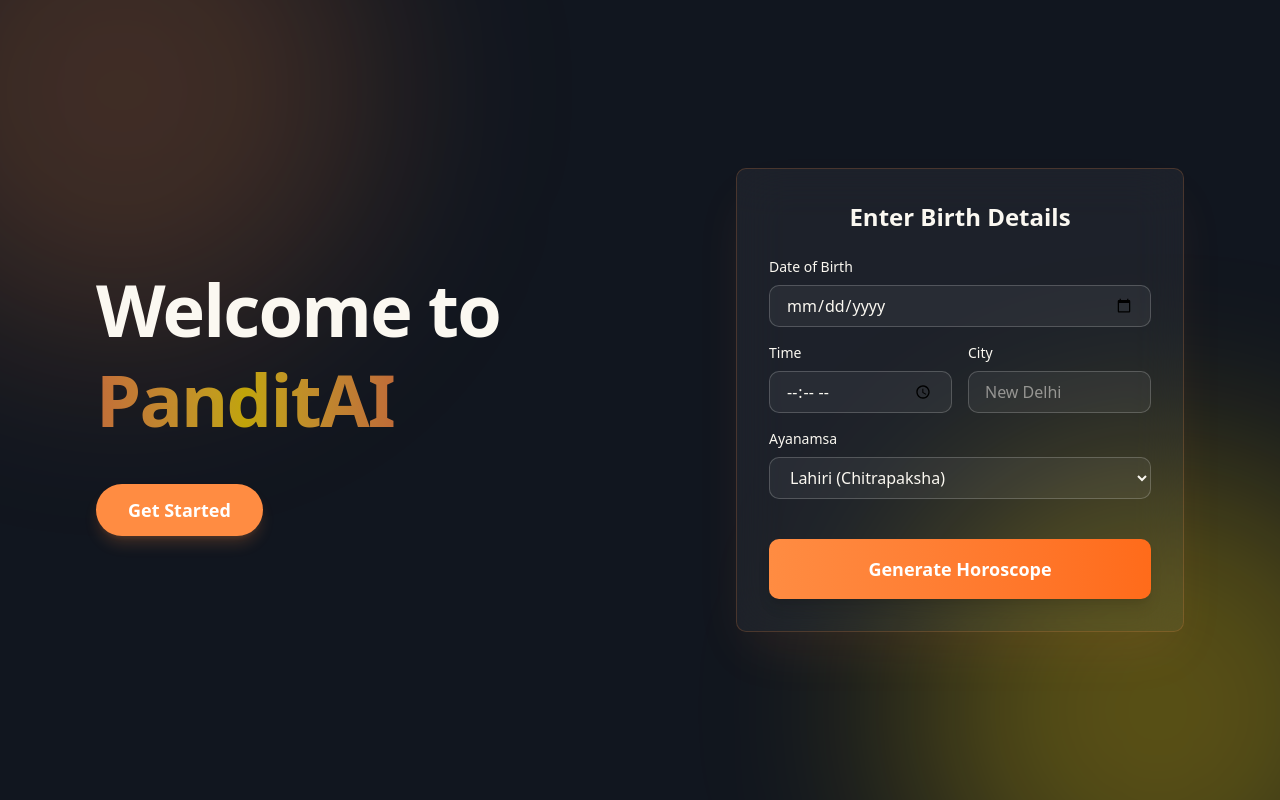
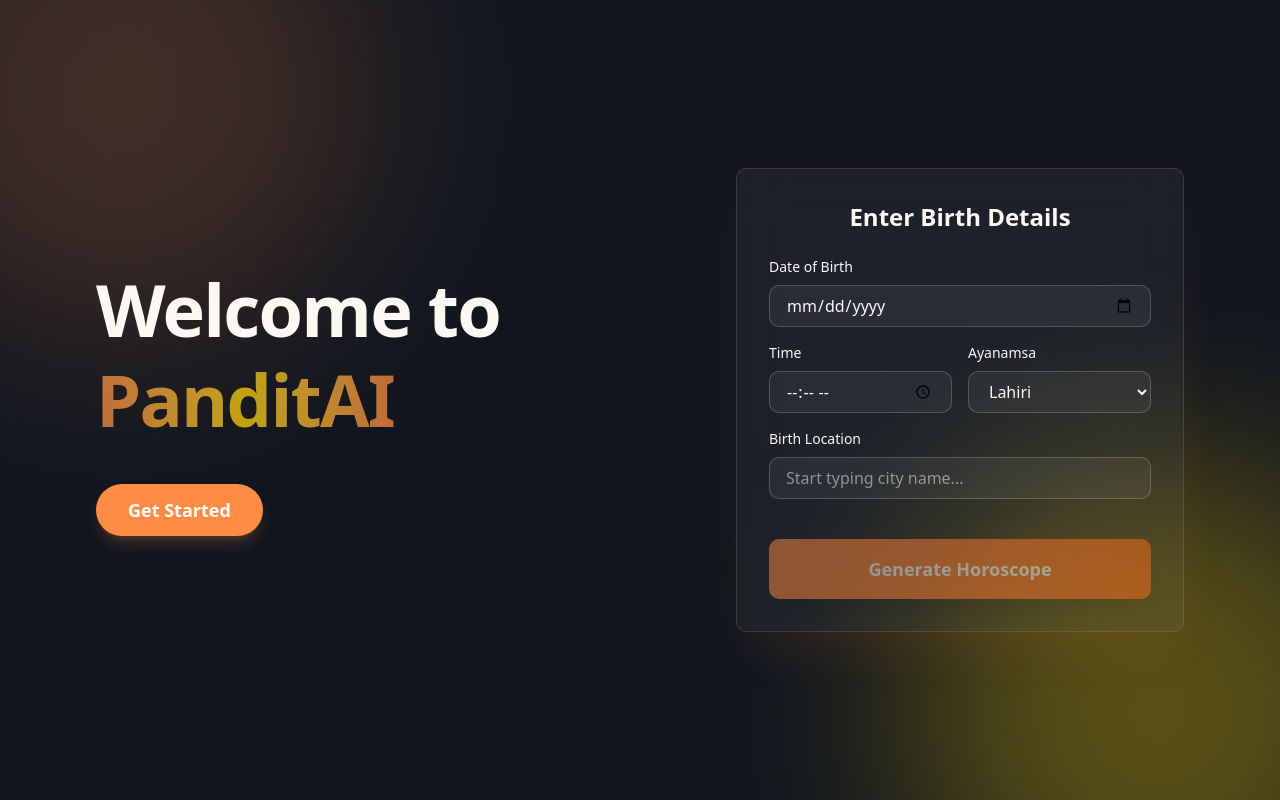
Before and after one commit to adityasharmaaaaa/PanditAI, a Next.js app in the folder frontend/: page / in a window 1280 px wide. Built offline with nearby package versions, Linux system fonts and the light colour scheme.

Commit message:
added middleware and form

```diff
--- a/frontend/src/app/page.tsx
+++ b/frontend/src/app/page.tsx
@@ -1,11 +1,91 @@
+"use client";
+
+import { useState } from "react";
+import LocationAutocomplete from "@/components/LocationAutocomplete";
+
 export default function Home() {
+  const [formData, setFormData] = useState({
+    dob: "",
+    time: "",
+    city: "",
+    lat: 0,
+    lon: 0,
+    ayanamsa: "lahiri",
+  });
+
+  const [loading, setLoading] = useState(false);
+  const [result, setResult] = useState<any>(null);
+  const [error, setError] = useState("");
+
+  const handleLocationSelect = (location: {
+    city: string;
+    lat: number;
+    lon: number;
+  }) => {
+    setFormData((prev) => ({
+      ...prev,
+      city: location.city,
+      lat: location.lat,
+      lon: location.lon,
+    }));
+  };
+
+  // Handle form submission
+  const handleSubmit = async (e: React.FormEvent) => {
+    e.preventDefault();
+    setLoading(true);
+    setError("");
+    setResult(null);
+
+    try {
+      // Parse date and time from form inputs
+      const date = new Date(formData.dob);
+      const [hours, minutes] = formData.time.split(":").map(Number);
+
+      // Prepare request payload for backend
+      const payload = {
+        year: date.getFullYear(),
+        month: date.getMonth() + 1, // JavaScript months are 0-indexed
+        day: date.getDate(),
+        hour: hours,
+        minute: minutes,
+        timezone: 5.5, // Default to IST (India Standard Time)
+        latitude: formData.lat,
+        longitude: formData.lon,
+        ayanamsa: formData.ayanamsa.toUpperCase(),
+      };
+
+      console.log("Sending to backend:", payload);
+
+      // Call backend API
+      const response = await fetch("http://localhost:8000/calculate", {
+        method: "POST",
+        headers: {
+          "Content-Type": "application/json",
+        },
+        body: JSON.stringify(payload),
+      });
+
+      if (!response.ok) {
+        throw new Error(`API Error: ${response.status}`);
+      }
+
+      const data = await response.json();
+      setResult(data);
+      console.log("Backend response:", data);
+    } catch (err: any) {
+      setError(err.message || "Failed to generate horoscope");
+      console.error("Error:", err);
+    } finally {
+      setLoading(false);
+    }
+  };
+
   return (
     <div className="min-h-screen bg-background text-foreground flex flex-col relative overflow-hidden">
       {/* Decorative Gold Glows */}
       <div className="absolute top-[-20%] left-[-10%] w-[500px] h-[500px] bg-[#ff8c42]/20 rounded-full blur-[100px] pointer-events-none" />
       <div className="absolute bottom-[-20%] right-[-10%] w-[500px] h-[500px] bg-[#ffd700]/30 rounded-full blur-[100px] pointer-events-none" />
-
-      {/* Navbar */}
 
       <main className="flex-1 flex flex-col lg:flex-row items-center justify-center p-6 lg:p-24 gap-12 z-10">
         {/* Left: Hero Text */}
@@ -24,14 +104,14 @@
           </div>
         </div>
 
-        {/* Right: Simple Form */}
+        {/* Right: Form */}
         <div className="flex-1 w-full max-w-md">
           <div className="bg-white/5 backdrop-blur-xl border border-[#ff8c42]/20 rounded-lg shadow-2xl shadow-[#ff8c42]/10 p-8">
             <div className="text-center mb-6">
               <h3 className="text-2xl font-bold mb-2">Enter Birth Details</h3>
             </div>
 
-            <div className="space-y-4">
+            <form onSubmit={handleSubmit} className="space-y-4">
               <div>
                 <label htmlFor="dob" className="block text-sm font-medium mb-2">
                   Date of Birth
@@ -39,6 +119,11 @@
                 <input
                   type="date"
                   id="dob"
+                  required
+                  value={formData.dob}
+                  onChange={(e) =>
+                    setFormData({ ...formData, dob: e.target.value })
+                  }
                   className="w-full px-4 py-2 bg-white/5 border border-white/20 rounded-lg focus:border-[#ff8c42] focus:outline-none focus:ring-1 focus:ring-[#ff8c42]"
                 />
               </div>
@@ -54,46 +139,72 @@
                   <input
                     type="time"
                     id="time"
+                    required
+                    value={formData.time}
+                    onChange={(e) =>
+                      setFormData({ ...formData, time: e.target.value })
+                    }
                     className="w-full px-4 py-2 bg-white/5 border border-white/20 rounded-lg focus:border-[#ff8c42] focus:outline-none focus:ring-1 focus:ring-[#ff8c42]"
                   />
                 </div>
                 <div>
                   <label
-                    htmlFor="city"
+                    htmlFor="ayanamsa"
                     className="block text-sm font-medium mb-2"
                   >
-                    City
+                    Ayanamsa
                   </label>
-                  <input
-                    type="text"
-                    id="city"
-                    placeholder="New Delhi"
+                  <select
+                    id="ayanamsa"
+                    value={formData.ayanamsa}
+                    onChange={(e) =>
+                      setFormData({ ...formData, ayanamsa: e.target.value })
+                    }
                     className="w-full px-4 py-2 bg-white/5 border border-white/20 rounded-lg focus:border-[#ff8c42] focus:outline-none focus:ring-1 focus:ring-[#ff8c42]"
-                  />
+                  >
+                    <option value="lahiri">Lahiri</option>
+                  </select>
                 </div>
               </div>
 
               <div>
-                <label
-                  htmlFor="ayanamsa"
-                  className="block text-sm font-medium mb-2"
-                >
-                  Ayanamsa
+                <label className="block text-sm font-medium mb-2">
+                  Birth Location
                 </label>
-                <select
-                  id="ayanamsa"
-                  className="w-full px-4 py-2 bg-white/5 border border-white/20 rounded-lg focus:border-[#ff8c42] focus:outline-none focus:ring-1 focus:ring-[#ff8c42]"
-                >
-                  <option value="lahiri">Lahiri (Chitrapaksha)</option>
-                  <option value="raman">Raman</option>
-                  <option value="kp">KP</option>
-                </select>
+                <LocationAutocomplete onLocationSelect={handleLocationSelect} />
+                {formData.lat !== 0 && (
+                  <div className="mt-2 text-xs text-gray-400">
+                    📍 {formData.lat.toFixed(4)}°, {formData.lon.toFixed(4)}°
+                  </div>
+                )}
               </div>
 
-              <button className="w-full bg-gradient-to-r from-[#ff8c42] to-[#ff6b1a] hover:from-[#ff6b1a] hover:to-[#ff8c42] text-white font-bold py-4 text-lg rounded-lg mt-6 transition-all duration-500 shadow-lg">
-                Generate Horoscope
+              {error && (
+                <div className="p-3 bg-red-500/20 border border-red-500/50 rounded-lg text-red-200 text-sm">
+                  {error}
+                </div>
+              )}
+
+              <button
+                type="submit"
+                disabled={loading || formData.lat === 0}
+                className="w-full bg-gradient-to-r from-[#ff8c42] to-[#ff6b1a] hover:from-[#ff6b1a] hover:to-[#ff8c42] text-white font-bold py-4 text-lg rounded-lg mt-6 transition-all duration-500 shadow-lg disabled:opacity-50 disabled:cursor-not-allowed"
+              >
+                {loading ? "Generating..." : "Generate Horoscope"}
               </button>
-            </div>
+            </form>
+
+            {/* Results Section */}
+            {result && (
+              <div className="mt-6 p-4 bg-white/5 border border-[#ff8c42]/20 rounded-lg">
+                <h4 className="text-lg font-bold mb-3 text-[#ff8c42]">
+                  Your Reading
+                </h4>
+                <div className="text-sm text-gray-300 whitespace-pre-wrap">
+                  {result.ai_reading || "No reading available"}
+                </div>
+              </div>
+            )}
           </div>
         </div>
       </main>
--- /dev/null
+++ b/frontend/src/components/LocationAutocomplete.tsx
@@ -0,0 +1,123 @@
+"use client";
+
+import { useState, useEffect, useRef } from "react";
+
+interface LocationSuggestion {
+  display_name: string;
+  lat: string;
+  lon: string;
+  type: string;
+}
+
+interface LocationAutocompleteProps {
+  onLocationSelect: (location: {
+    city: string;
+    lat: number;
+    lon: number;
+  }) => void;
+}
+
+export default function LocationAutocomplete({
+  onLocationSelect,
+}: LocationAutocompleteProps) {
+  const [query, setQuery] = useState("");
+  const [suggestions, setSuggestions] = useState<LocationSuggestion[]>([]);
+  const [isOpen, setIsOpen] = useState(false);
+  const [isLoading, setIsLoading] = useState(false);
+  const wrapperRef = useRef<HTMLDivElement>(null);
+
+  // Close dropdown when clicking outside
+  useEffect(() => {
+    function handleClickOutside(event: MouseEvent) {
+      if (
+        wrapperRef.current &&
+        !wrapperRef.current.contains(event.target as Node)
+      ) {
+        setIsOpen(false);
+      }
+    }
+    document.addEventListener("mousedown", handleClickOutside);
+    return () => document.removeEventListener("mousedown", handleClickOutside);
+  }, []);
+
+  // Fetch suggestions from Nominatim
+  useEffect(() => {
+    if (query.length < 3) {
+      setSuggestions([]);
+      setIsOpen(false);
+      return;
+    }
+
+    const timeoutId = setTimeout(async () => {
+      setIsLoading(true);
+      try {
+        const url = `https://nominatim.openstreetmap.org/search?q=${encodeURIComponent(
+          query
+        )}&format=json&limit=5&addressdetails=1`;
+        const response = await fetch(url, {
+          headers: {
+            "User-Agent": "PanditAI/1.0",
+          },
+        });
+        const data = await response.json();
+        setSuggestions(data);
+        setIsOpen(data.length > 0);
+      } catch (error) {
+        console.error("Geocoding error:", error);
+        setSuggestions([]);
+      } finally {
+        setIsLoading(false);
+      }
+    }, 500); // Debounce: wait 500ms after user stops typing
+
+    return () => clearTimeout(timeoutId);
+  }, [query]);
+
+  const handleSelect = (suggestion: LocationSuggestion) => {
+    setQuery(suggestion.display_name);
+    setIsOpen(false);
+    onLocationSelect({
+      city: suggestion.display_name,
+      lat: parseFloat(suggestion.lat),
+      lon: parseFloat(suggestion.lon),
+    });
+  };
+
+  return (
+    <div ref={wrapperRef} className="relative w-full">
+      <input
+        type="text"
+        value={query}
+        onChange={(e) => setQuery(e.target.value)}
+        placeholder="Start typing city name..."
+        className="w-full px-4 py-2 bg-white/5 border border-white/20 rounded-lg focus:border-[#ff8c42] focus:outline-none focus:ring-1 focus:ring-[#ff8c42]"
+      />
+
+      {isLoading && (
+        <div className="absolute right-3 top-3">
+          <div className="w-5 h-5 border-2 border-[#ff8c42] border-t-transparent rounded-full animate-spin"></div>
+        </div>
+      )}
+
+      {isOpen && suggestions.length > 0 && (
+        <div className="absolute z-50 w-full mt-1 bg-gray-800 border border-white/20 rounded-lg shadow-2xl max-h-60 overflow-y-auto">
+          {suggestions.map((suggestion, index) => (
+            <button
+              key={index}
+              onClick={() => handleSelect(suggestion)}
+              className="w-full px-4 py-3 text-left hover:bg-[#ff8c42]/20 border-b border-white/10 last:border-b-0 transition-colors"
+            >
+              <div className="font-medium text-white">
+                {suggestion.display_name}
+              </div>
+              <div className="text-xs text-gray-400 mt-1">
+                {suggestion.type} • {parseFloat(suggestion.lat).toFixed(4)},{" "}
+                {parseFloat(suggestion.lon).toFixed(4)}
+              </div>
+            </button>
+          ))}
+        </div>
+      )}
+    </div>
+  );
+}
```
Also changed, not shown: frontend/src/app/home.module.css (deleted, +0 -20 lines), 1 other file (tests, documents, lock files or other folders).
